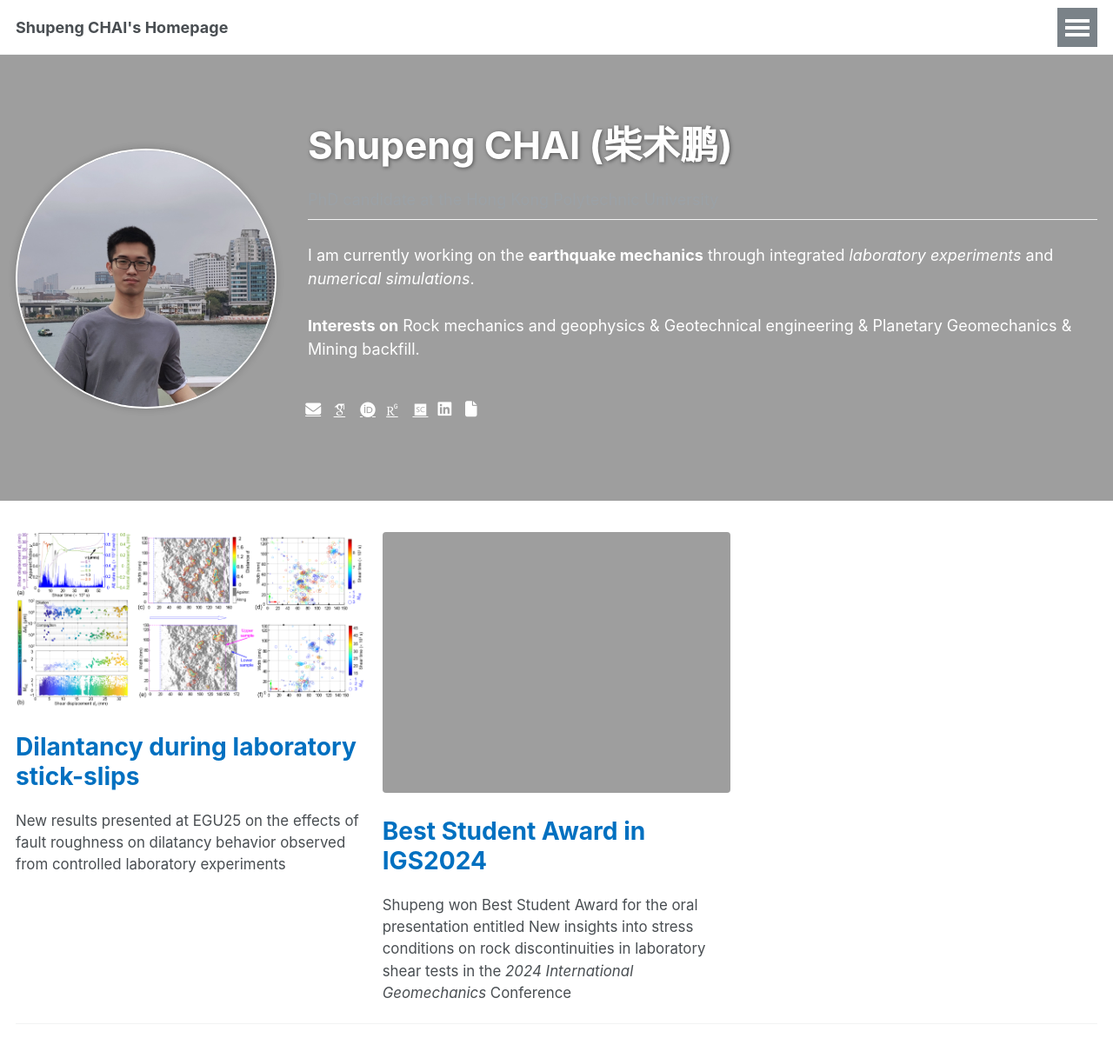
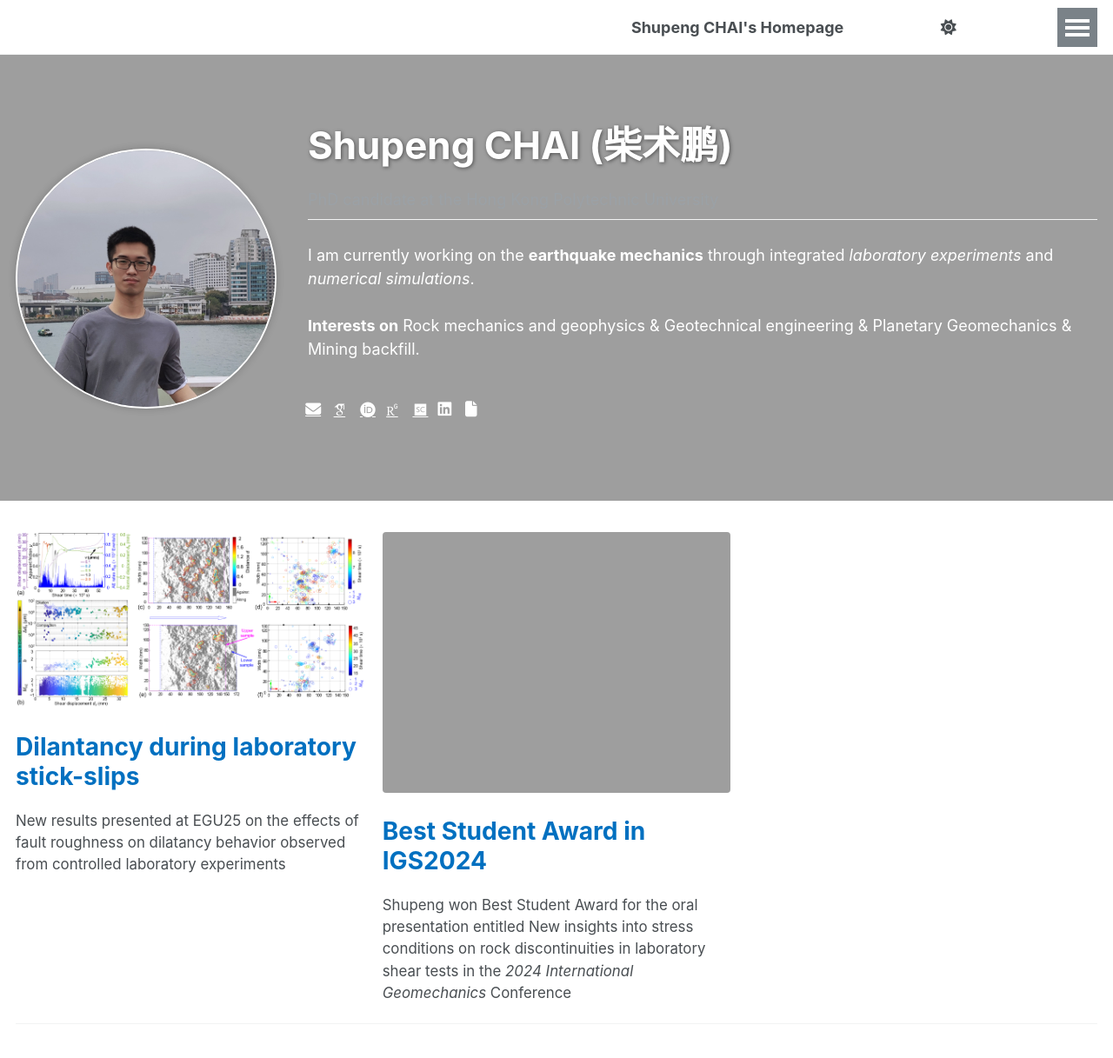
Before and after one commit to spchai/spchai.github.io, a Jekyll site: the page built from _pages/about.md, in a window 1280 px wide and 1400 px high. Shown: the top 1217 px of the window at 87% size. Built offline with Jekyll 4.4.1, drawn with Linux system fonts in a browser that asks for light colours; some web fonts are replaced.

Commit message:
Update _navigation.scss

```diff
--- a/_sass/layout/_navigation.scss
+++ b/_sass/layout/_navigation.scss
@@ -204,14 +204,26 @@
 
   .visible-links {
     display: table;
+    width: 100%;
+
+    li:first-child::after {
+      content: "";
+      display: table-cell;
+      width: 100%;
+    }
 
     li {
       display: table-cell;
       vertical-align: middle;
+      white-space: nowrap;
 
       &:first-child {
         font-weight: bold;
         text-wrap: wrap;
+        a { margin-left: 0; }
+        &::after {
+          content: none;
+        }
 
         a {
           margin-left: 0;
@@ -225,14 +237,16 @@
       }
 
       &.nav-right {
-      text-align: right;
-      width: 1%;
-      white-space: nowrap;
+        text-align: right;
       }
 
-      &:nth-last-child(2) {
-        width: 100%;
+      // 或者通过位置选择器标识最后两个项目
+      &:nth-last-child(2),
+      &:last-child {
+        text-align: right;
+        padding-left: 2rem; // 增加左边距，确保有足够空间
       }
+
     }
 
     #theme-toggle {
```
